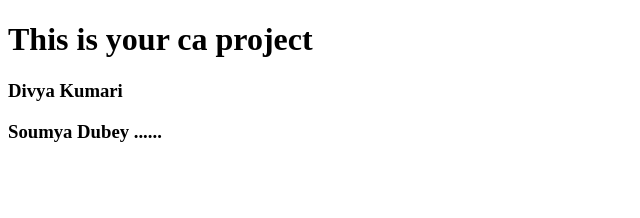
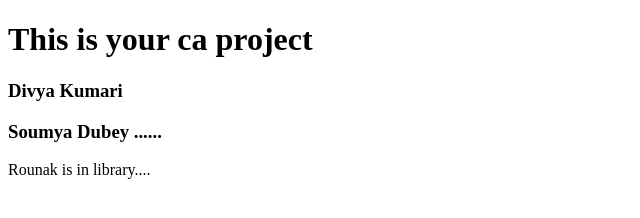
Before and after one commit to Divyakri93/Devops-cd, a plain HTML site: page index.html in a window 1280 px wide. Shown: the whole page, without its empty margins (0-640 px from the left). Drawn offline with Linux system fonts and the light colour scheme.

Commit message:
changes has been done

```diff
--- a/index.html
+++ b/index.html
@@ -9,6 +9,7 @@
   <h1>This is your ca project</h1>
   <h3>Divya Kumari</h3>
   <h3>Soumya Dubey ......</h3>
+  <p>Rounak is in library....</p>
 
 </body>
 </html>
```
